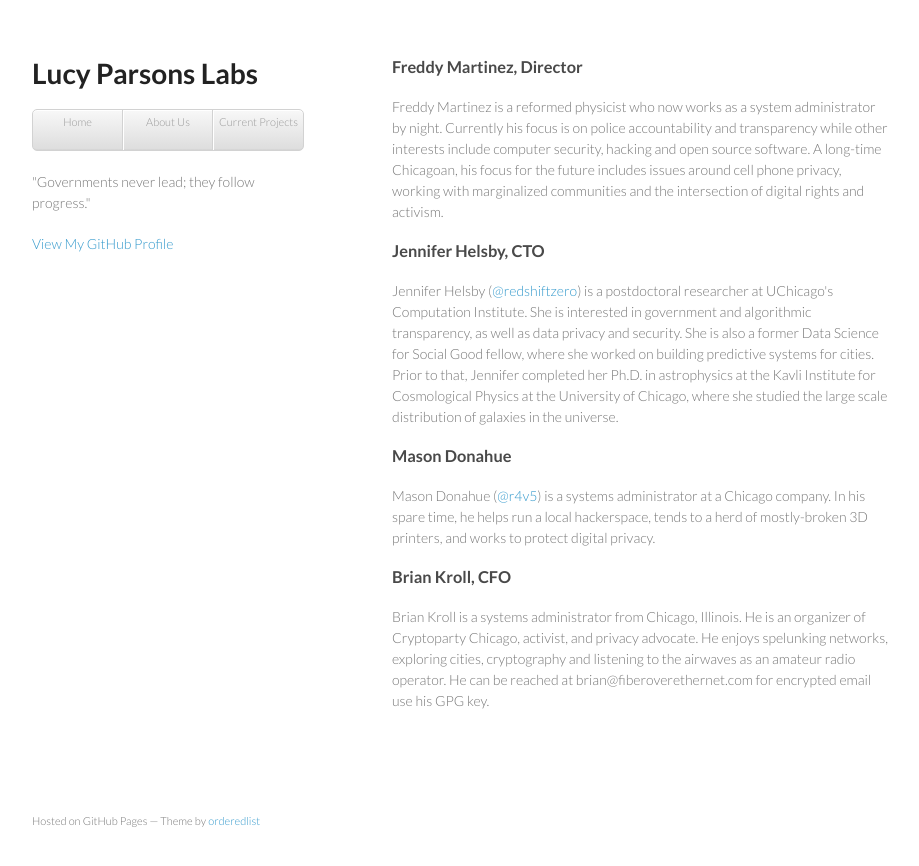
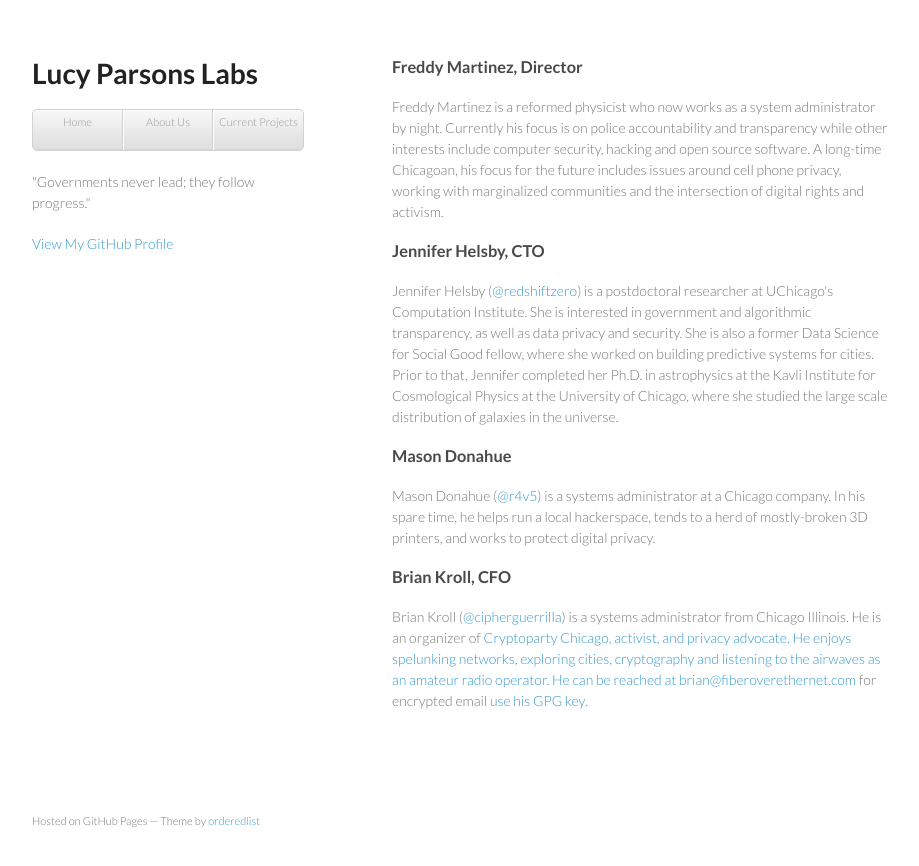
Before and after one commit to pmocek/lucyparsons.github.io, a Jekyll site: the page built from about/index.html, in a window 1280 px wide. Shown: the top 866 px of the page, without its empty margins (178-1097 px from the left). Built offline with Jekyll 4.4.1, drawn with Linux system fonts in a browser that asks for light colours.

Commit message:
update kroll bio missing links and twitter

```diff
--- a/about/index.html
+++ b/about/index.html
@@ -14,6 +14,6 @@
       <p>Mason Donahue (<a href="https://twitter.com/r4v5" target="_blank">@r4v5</a>) is a systems administrator at a Chicago company. In his spare time, he helps run a local hackerspace, tends to a herd of mostly-broken 3D printers, and works to protect digital privacy.</p>
 
       <h3>Brian Kroll, CFO</h3>
-      <p>Brian Kroll is a systems administrator from Chicago, Illinois. He is an organizer of Cryptoparty Chicago, activist, and privacy advocate. He enjoys spelunking networks, exploring cities, cryptography and listening to the airwaves as an amateur radio operator. He can be reached at brian@fiberoverethernet.com for encrypted email use his GPG key.</p>
+      <p>Brian Kroll (<a href="https://twitter.com/cipherguerrilla" target="_blank">@cipherguerrilla</a>) is a systems administrator from Chicago Illinois. He is an organizer of <a href="https://www.cryptoparty.in/chicago">Cryptoparty Chicago</ a>, activist, and privacy advocate. He enjoys spelunking networks, exploring cities, cryptography and listening to the airwaves as an amateur radio operator. He can be reached at <a href="mailto:brian@fiberoverethernet.com?Subject=Hello" target="_top">brian@fiberoverethernet.com</a> for encrypted email <a href="https://pgp.mit.edu/pks/lookup?op=vindex&search=0x58C18E4B5E17D55A">use his GPG key</a>.</p>
 
       </section>
```
